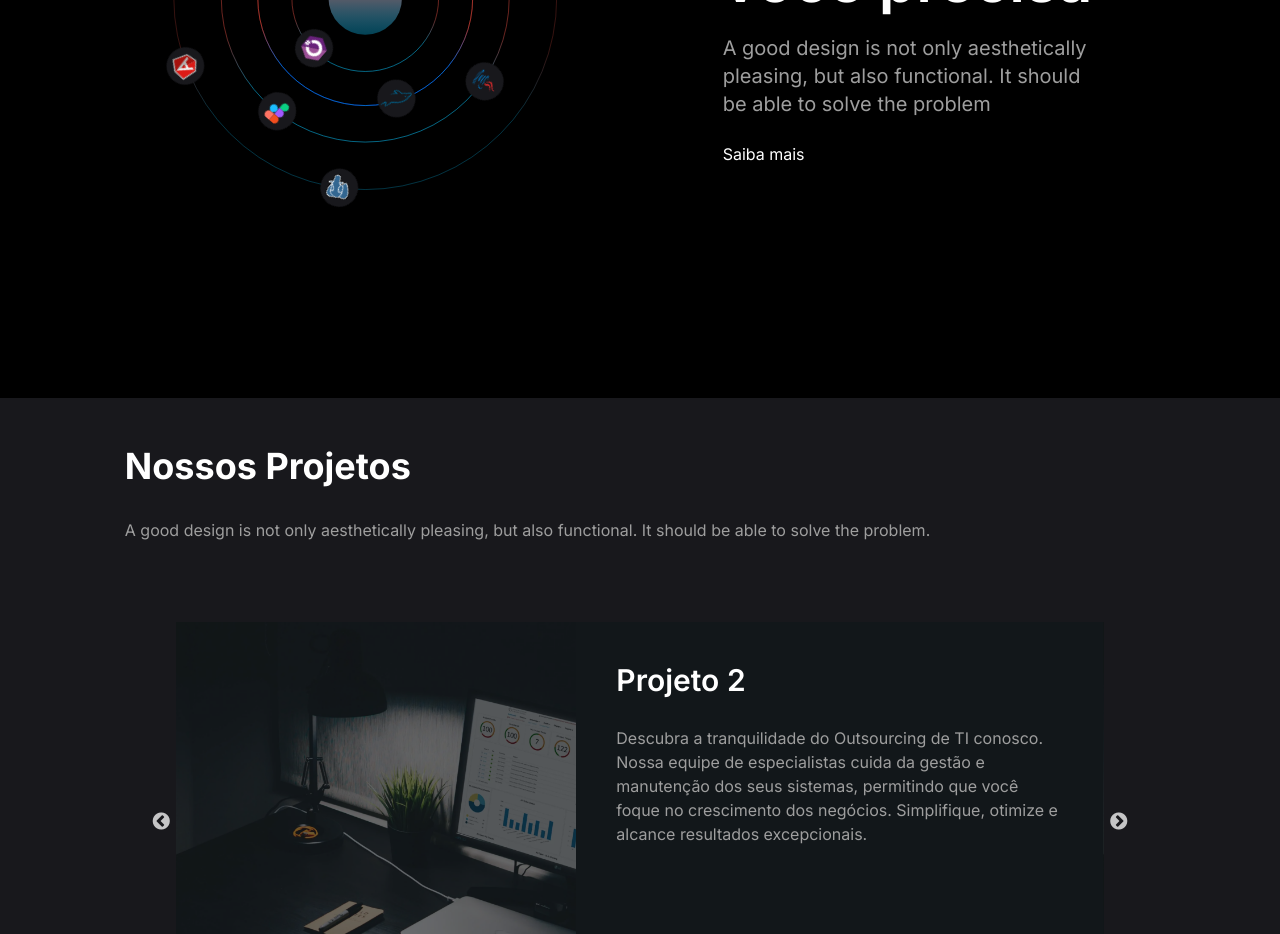
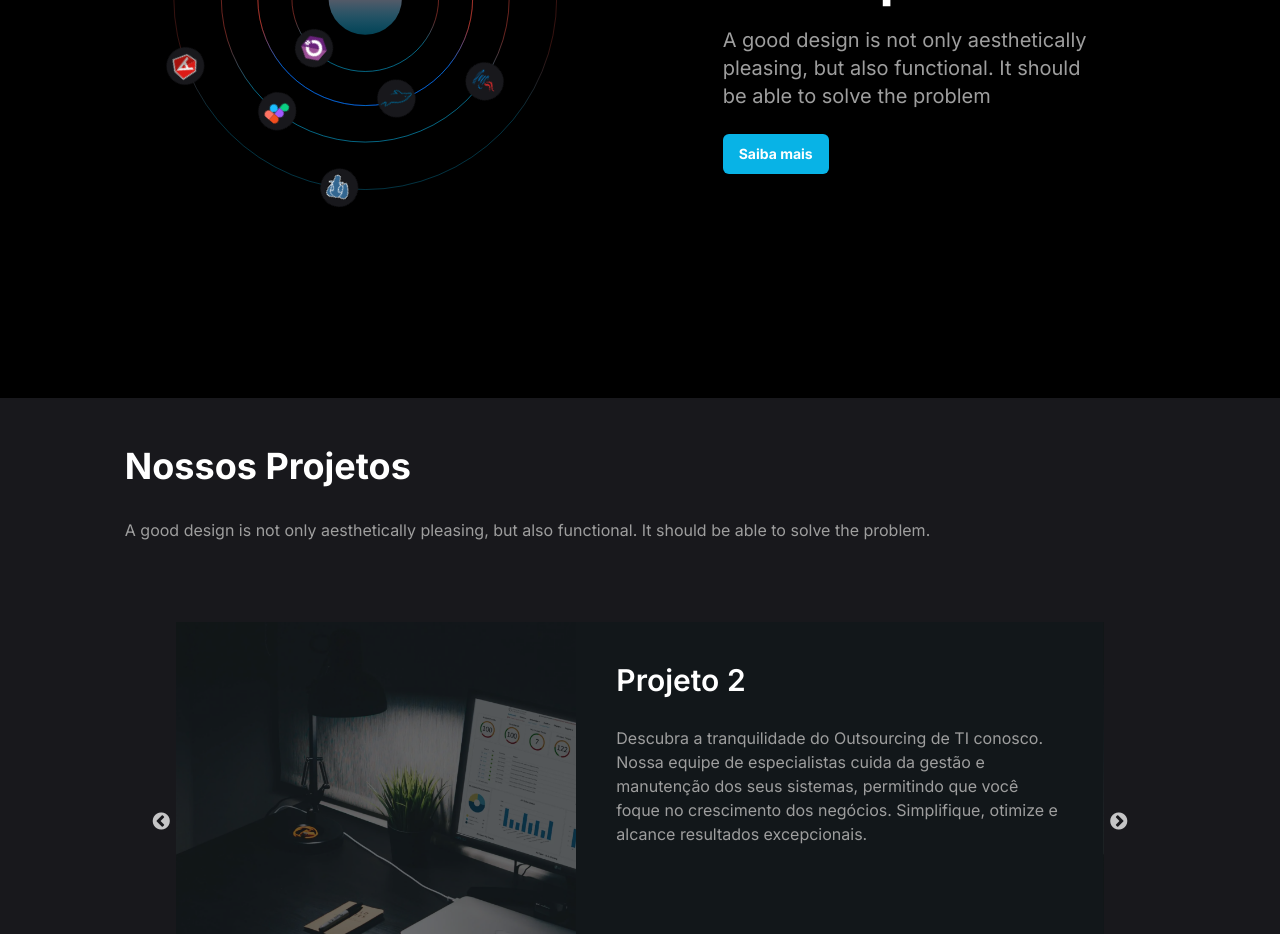
Before and after one commit to RodrigoNeoEx/prorise, a Next.js app: page / in a window 1280 px wide. Shown: the part 3480-4414 px from the top of the page. Built offline with nearby package versions, Linux system fonts and the light colour scheme.

Commit message:
feat: “Learn more” button sending to Contact section

```diff
--- a/src/components/sections/SpaceSection.tsx
+++ b/src/components/sections/SpaceSection.tsx
@@ -3,6 +3,8 @@ import EcoLayer from "@/public/eco-layer.svg";
 import TechLayer from "@/public/tech-layer.svg";
 import { motion, useAnimate, useInView } from "framer-motion";
 import { useEffect } from "react";
+import { Button } from "../ui/button";
+import { scrollToSection } from "@/helpers/scroll";
 
 export const SpaceSection = () => {
 	const [servicesContainerRef, animate] = useAnimate();
@@ -51,7 +53,7 @@ export const SpaceSection = () => {
 							A good design is not only aesthetically pleasing, but also functional. It should be
 							able to solve the problem{" "}
 						</p>
-						<button className="">Saiba mais</button>
+						<Button onClick={e => scrollToSection(e, "network")}>Saiba mais</Button>
 					</div>
 				</section>
 			</div>
```
